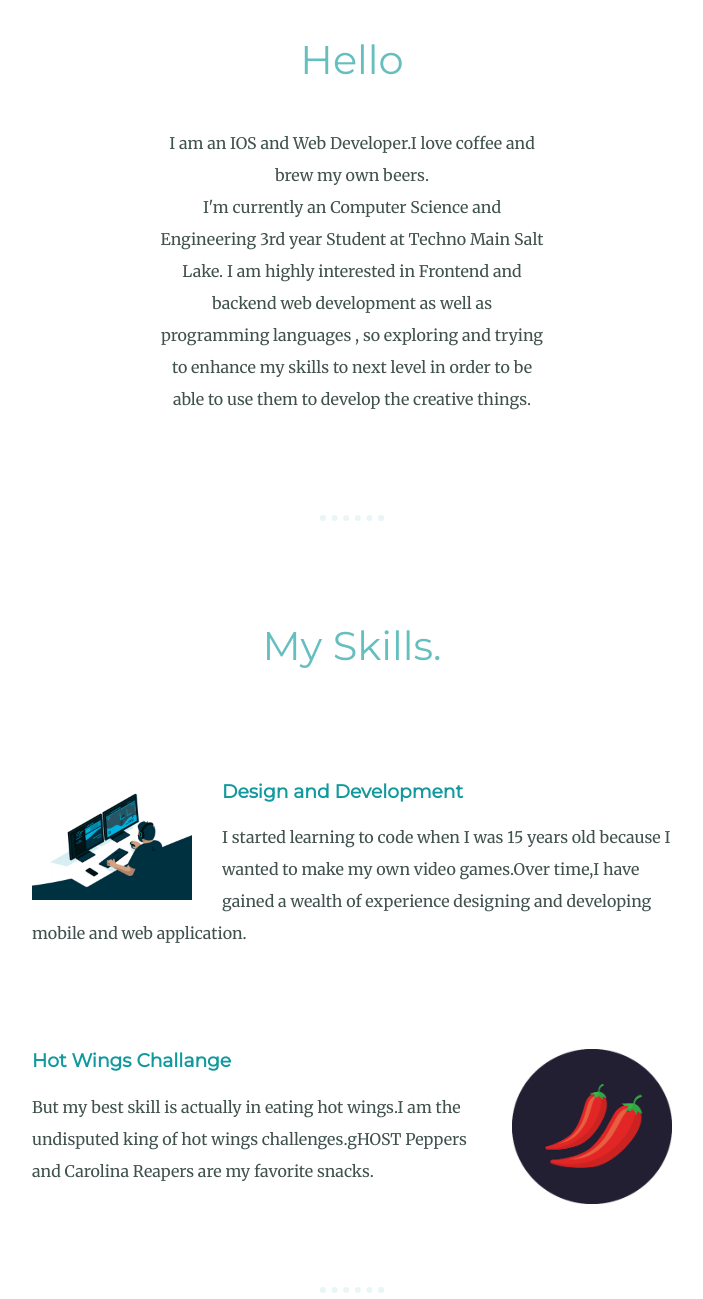
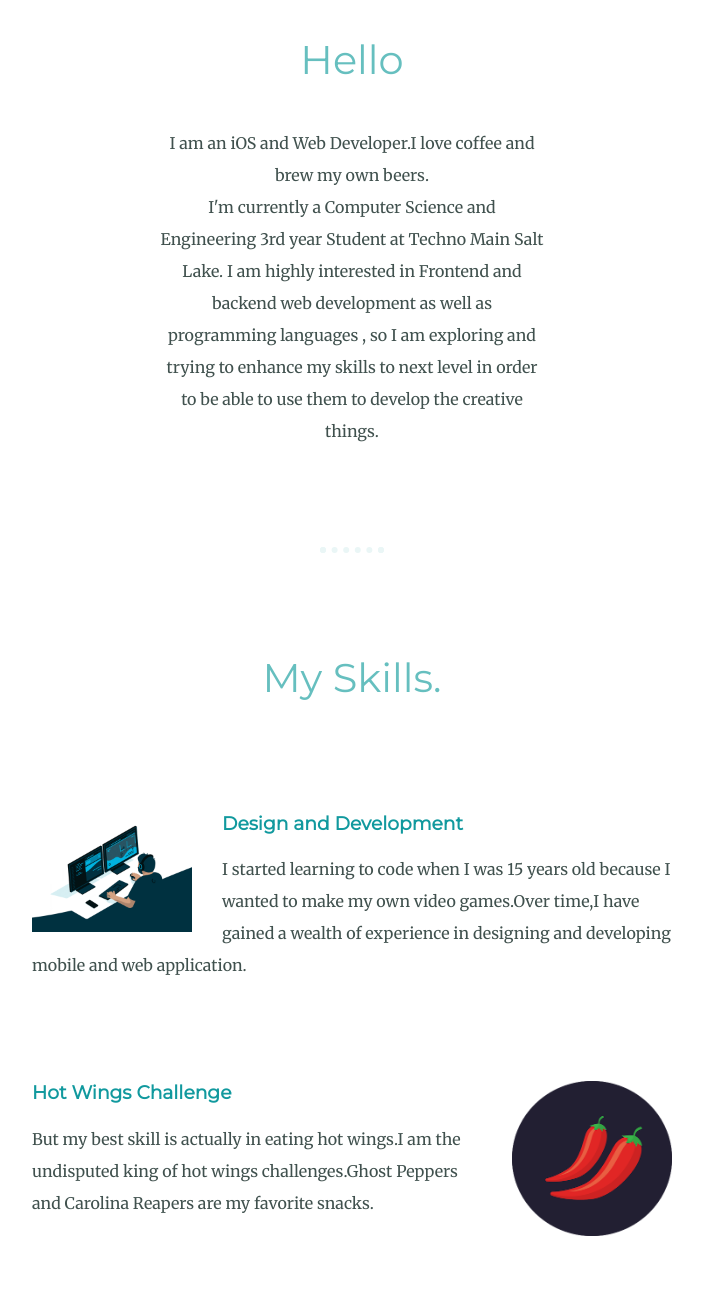
Before and after one commit to kartik-marik/PersonalSite, a plain HTML site: page index.html in a window 1280 px wide. Shown: the part 1121-2420 px from the top of the page, without its empty margins (288-991 px from the left). Drawn offline with Linux system fonts and the light colour scheme.

Commit message:
syntax updated

```diff
--- a/index.html
+++ b/index.html
@@ -12,8 +12,8 @@
 <body>
     <div class="top-container">
         <img  class="top-cloud" src="images/cloud.png" alt="cloud-img">
-        <h1><em>I'm Kartik.</em></h1>
-        <h2>a Programmer and Webdesigner.</h2>
+        <h1><em>I'm Kartik Marik.</em></h1>
+        <h2>a Programmer and Web Designer.</h2>
         <img class="bottom-cloud"src="images/cloud.png" alt="cloud-img">
         <img src="images/mountain.png" alt="cloud-img">
     </div>
@@ -21,8 +21,8 @@
         <div class="profile">
           <img src="images/kartik.png" alt="My profile" height="300">
           <h2>Hello</h2>
-          <p class="intro">I am an IOS and Web Developer.I love coffee and brew my own beers.</p>
-          <p class="intro">I'm currently an Computer Science and Engineering 3rd year Student at Techno Main Salt Lake. I am highly interested in Frontend and backend web development as well as programming languages , so exploring and trying to enhance my skills to next level in order to be able to use them to develop the creative things.</p>
+          <p class="intro">I am an iOS and Web Developer.I love coffee and brew my own beers.</p>
+          <p class="intro">I'm currently a Computer Science and Engineering 3rd year Student at Techno Main Salt Lake. I am highly interested in Frontend and backend web development as well as programming languages , so I am exploring and trying to enhance my skills to next level in order to be able to use them to develop the creative things.</p>
         </div>
         <hr>
         <div class="skills">
@@ -30,12 +30,12 @@
           <div class="skill-row">
             <img class="code-img" src="images/giphy.gif" alt="code-img">
             <h3>Design and Development</h3>
-            <p>I started learning to code when I was 15 years old because I wanted to make my own video games.Over time,I have gained a wealth of experience designing and developing mobile and web application.</p>
+            <p>I started learning to code when I was 15 years old because I wanted to make my own video games.Over time,I have gained a wealth of experience in designing and developing mobile and web application.</p>
           </div>
           <div class="skill-row">
             <img class="chilli-img" src="images/chillies.png" alt="Development">
-            <h3>Hot Wings Challange</h3>
-            <p>But my best skill is actually in eating hot wings.I am the undisputed king of hot wings challenges.gHOST Peppers and Carolina Reapers are my favorite snacks.</p>
+            <h3>Hot Wings Challenge</h3>
+            <p>But my best skill is actually in eating hot wings.I am the undisputed king of hot wings challenges.Ghost Peppers and Carolina Reapers are my favorite snacks.</p>
           </div>
         </div>
         <hr>
```
